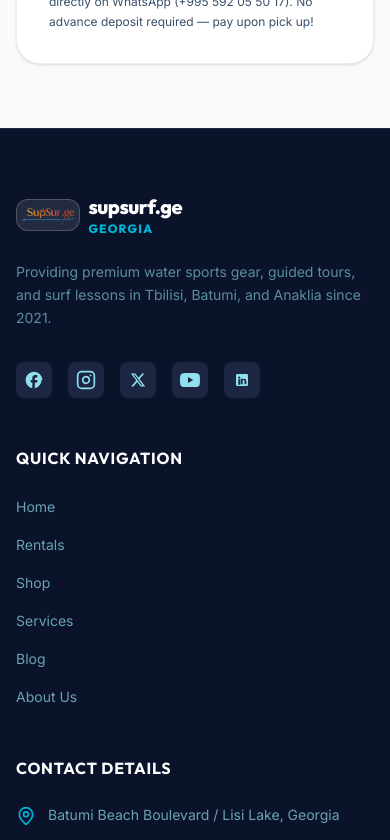
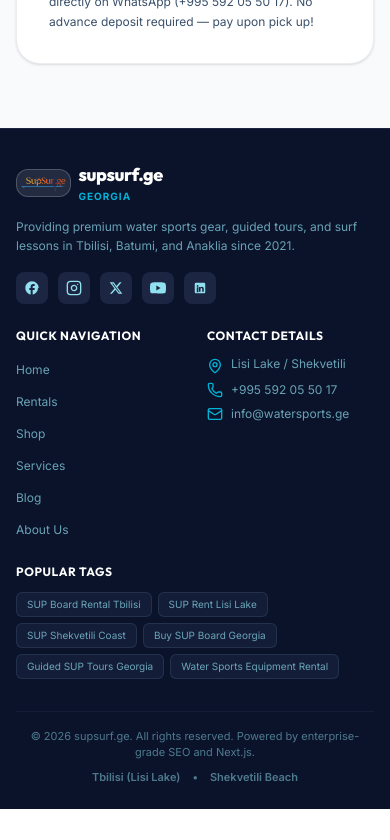
Before and after one commit to zurakopadze22-rgb/supsurf, a React (Vite) app: page /en in a window 390 px wide. Shown: the part 3120-3960 px from the top of the page. After the commit the page ends 3929 px from the top, so only its background shows below. Built offline with nearby package versions, Linux system fonts and the light colour scheme; no server answers.

Commit message:
feat(services/footer): card click navigates to service detail page, compact footer layout for mobile

```diff
--- a/src/components/Footer.tsx
+++ b/src/components/Footer.tsx
@@ -1,5 +1,5 @@
 import { Link } from 'react-router-dom';
-import { Waves, Phone, Mail, MapPin, Anchor } from 'lucide-react';
+import { Waves, Phone, Mail, MapPin } from 'lucide-react';
 import type { Locale } from '@/lib/get-dictionary';
 import db from '../data/db.json';
 
@@ -29,34 +29,26 @@ export default function Footer({ locale, dict }: FooterProps) {
   const keywordsByLocale = {
     en: [
       { text: 'SUP Board Rental Tbilisi', href: `/${locale}/rent` },
-      { text: 'Paddleboard Rental Batumi', href: `/${locale}/rent` },
       { text: 'SUP Rent Lisi Lake', href: `/${locale}/rent` },
+      { text: 'SUP Shekvetili Coast', href: `/${locale}/rent` },
       { text: 'Buy SUP Board Georgia', href: `/${locale}/shop` },
       { text: 'Guided SUP Tours Georgia', href: `/${locale}/services` },
-      { text: 'Inflatable Paddle Board Sales', href: `/${locale}/shop` },
       { text: 'Water Sports Equipment Rental', href: `/${locale}/services` },
-      { text: 'Surfboard Rentals Batumi', href: `/${locale}/services` },
     ],
     ge: [
       { text: 'საპ ბორდების გაქირავება', href: `/${locale}/rent` },
       { text: 'საპ ბორდი ლისის ტბაზე', href: `/${locale}/rent` },
-      { text: 'საპების იჯარა ბათუმში', href: `/${locale}/rent` },
+      { text: 'საპის გაქირავება შეკვეთილში', href: `/${locale}/rent` },
       { text: 'გასაბერი საპ დაფის ყიდვა', href: `/${locale}/shop` },
       { text: 'საპ ტურები საქართველოში', href: `/${locale}/services` },
-      { text: 'წყლის დაფის გაქირავება', href: `/${locale}/rent` },
-      { text: 'სერფინგის გაკვეთილები ბათუმი', href: `/${locale}/services` },
-      { text: 'საპ ბორდი ფასი', href: `/${locale}/shop` },
       { text: 'კორპორატიული ტურები წყალზე', href: `/${locale}/services` },
     ],
     ru: [
-      { text: 'аренда сап бордов Тбилиси', href: `/${locale}/rent` },
-      { text: 'прокат сапов Батуми', href: `/${locale}/rent` },
+      { text: 'аренда сапбордов Тбилиси', href: `/${locale}/rent` },
       { text: 'сапборд Лисье озеро', href: `/${locale}/rent` },
+      { text: 'сапборд Шекветили', href: `/${locale}/rent` },
       { text: 'купить сапборд в Грузии', href: `/${locale}/shop` },
-      { text: 'сап туры и прогулки', href: `/${locale}/services` },
-      { text: 'аренда сапдоски', href: `/${locale}/rent` },
-      { text: 'уроки серфинга Батуми', href: `/${locale}/services` },
-      { text: 'надувные сап доски', href: `/${locale}/shop` },
+      { text: 'сап туры и уроки', href: `/${locale}/services` },
     ],
   };
 
@@ -72,102 +64,87 @@ export default function Footer({ locale, dict }: FooterProps) {
   ];
 
   return (
-    <footer className="bg-ocean-dark text-white border-t border-ocean-navy pt-16 pb-8">
+    <footer className="bg-ocean-dark text-white border-t border-ocean-navy pt-8 sm:pt-14 pb-6 sm:pb-8">
       <div className="mx-auto max-w-7xl px-4 sm:px-6 lg:px-8">
-        <div className="grid grid-cols-1 md:grid-cols-2 lg:grid-cols-4 gap-12 mb-16">
+        <div className="grid grid-cols-2 lg:grid-cols-4 gap-6 sm:gap-10 mb-8 sm:mb-12">
 
           {/* Column 1: Brand & Slogan */}
-          <div className="space-y-6">
+          <div className="col-span-2 lg:col-span-1 space-y-3 sm:space-y-5">
             <Link to={`/${locale}`} className="flex items-center gap-2 group">
               {db?.logo ? (
-                <div className="h-8 w-auto group-hover:scale-105 transition-transform flex items-center bg-white/10 p-1 rounded-xl border border-white/20">
-                  <img src={db.logo} alt="supsurf.ge" className="h-full object-contain max-h-[32px]" />
+                <div className="h-7 w-auto group-hover:scale-105 transition-transform flex items-center bg-white/10 p-1 rounded-xl border border-white/20">
+                  <img src={db.logo} alt="supsurf.ge" className="h-full object-contain max-h-[28px]" />
                 </div>
               ) : (
-                <div className="rounded-xl bg-gradient-to-tr from-ocean-teal to-ocean-cyan p-2 text-ocean-dark shadow-lg shadow-ocean-teal/15">
-                  <svg
-                    viewBox="0 0 24 24"
-                    fill="none"
-                    stroke="currentColor"
-                    strokeWidth="2"
-                    strokeLinecap="round"
-                    strokeLinejoin="round"
-                    className="h-5 w-5"
-                  >
-                    <path d="M12 2C10.5 4.5 9.5 8.5 9.5 12C9.5 15.5 10.5 19.5 12 22C13.5 19.5 14.5 15.5 14.5 12C14.5 8.5 13.5 4.5 12 2Z" fill="currentColor" fillOpacity="0.25" />
-                    <path d="M16 4L8 20" strokeWidth="1.5" />
-                    <path d="M7.5 19L6.5 21.5L8.5 22L9 19.5L7.5 19Z" fill="currentColor" />
-                    <path d="M16.5 5L15.5 3L17.5 2L18 4L16.5 5Z" fill="currentColor" />
-                  </svg>
+                <div className="rounded-xl bg-gradient-to-tr from-ocean-teal to-ocean-cyan p-1.5 text-ocean-dark shadow-md">
+                  <Waves className="h-4 w-4" />
                 </div>
               )}
-              <span className="font-display text-xl font-extrabold tracking-tight text-white">
-                supsurf.ge <span className="text-ocean-teal text-xs tracking-widest uppercase block">Georgia</span>
+              <span className="font-display text-lg sm:text-xl font-extrabold tracking-tight text-white">
+                supsurf.ge <span className="text-ocean-teal text-[10px] sm:text-xs tracking-widest uppercase block font-sans">Georgia</span>
               </span>
             </Link>
-            <p className="font-sans text-sm text-ocean-cyan/60 leading-relaxed">
+
+            <p className="font-sans text-xs text-ocean-cyan/70 leading-relaxed max-w-sm">
               {dict.footer.slogan}
             </p>
-            <div className="flex items-center gap-4 pt-2">
-              {/* Facebook Link */}
+
+            {/* Social Icons Row */}
+            <div className="flex items-center gap-2.5 pt-1">
               <a
                 href="https://www.facebook.com/SUNSETPSUP/"
                 target="_blank"
                 rel="noopener noreferrer"
-                className="w-9 h-9 rounded-lg bg-ocean-navy flex items-center justify-center text-ocean-cyan hover:text-white hover:bg-ocean-teal/20 transition-all"
+                className="w-8 h-8 rounded-lg bg-ocean-navy flex items-center justify-center text-ocean-cyan hover:text-white hover:bg-ocean-teal/20 transition-all"
                 aria-label="Facebook"
               >
-                <svg className="w-5 h-5 fill-current" viewBox="0 0 24 24">
+                <svg className="w-4 h-4 fill-current" viewBox="0 0 24 24">
                   <path d="M22 12c0-5.52-4.48-10-10-10S2 6.48 2 12c0 4.84 3.44 8.87 8 9.8V15H8v-3h2V9.5C10 7.57 11.57 6 13.5 6H16v3h-2c-.55 0-1 .45-1 1V12h3v3h-3v6.8c4.56-.93 8-4.96 8-9.8z" />
                 </svg>
               </a>
-              {/* Instagram Link */}
               <a
                 href="https://www.instagram.com/sun_set_paddle/"
                 target="_blank"
                 rel="noopener noreferrer"
-                className="w-9 h-9 rounded-lg bg-ocean-navy flex items-center justify-center text-ocean-cyan hover:text-white hover:bg-ocean-teal/20 transition-all"
+                className="w-8 h-8 rounded-lg bg-ocean-navy flex items-center justify-center text-ocean-cyan hover:text-white hover:bg-ocean-teal/20 transition-all"
                 aria-label="Instagram"
               >
-                <svg className="w-5 h-5" fill="none" stroke="currentColor" strokeWidth="2" strokeLinecap="round" strokeLinejoin="round" viewBox="0 0 24 24">
+                <svg className="w-4 h-4" fill="none" stroke="currentColor" strokeWidth="2" strokeLinecap="round" strokeLinejoin="round" viewBox="0 0 24 24">
                   <rect x="2" y="2" width="20" height="20" rx="5" ry="5"></rect>
                   <path d="M16 11.37A4 4 0 1 1 12.63 8 4 4 0 0 1 16 11.37z"></path>
                   <line x1="17.5" y1="6.5" x2="17.51" y2="6.5"></line>
                 </svg>
               </a>
-              {/* X / Twitter Link */}
               <a
                 href="https://x.com/supsurfge"
                 target="_blank"
                 rel="noopener noreferrer"
-                className="w-9 h-9 rounded-lg bg-ocean-navy flex items-center justify-center text-ocean-cyan hover:text-white hover:bg-ocean-teal/20 transition-all"
+                className="w-8 h-8 rounded-lg bg-ocean-navy flex items-center justify-center text-ocean-cyan hover:text-white hover:bg-ocean-teal/20 transition-all"
                 aria-label="X (Twitter)"
               >
-                <svg className="w-4 h-4 fill-current" viewBox="0 0 24 24">
+                <svg className="w-3.5 h-3.5 fill-current" viewBox="0 0 24 24">
                   <path d="M18.244 2.25h3.308l-7.227 8.26 8.502 11.24H16.17l-5.214-6.817L4.99 21.75H1.68l7.73-8.835L1.254 2.25H8.08l4.713 6.231zm-1.161 17.52h1.833L7.084 4.126H5.117z" />
                 </svg>
               </a>
-              {/* YouTube Link */}
               <a
                 href="https://www.youtube.com/@supsurfge"
                 target="_blank"
                 rel="noopener noreferrer"
-                className="w-9 h-9 rounded-lg bg-ocean-navy flex items-center justify-center text-ocean-cyan hover:text-white hover:bg-ocean-teal/20 transition-all"
+                className="w-8 h-8 rounded-lg bg-ocean-navy flex items-center justify-center text-ocean-cyan hover:text-white hover:bg-ocean-teal/20 transition-all"
                 aria-label="YouTube"
               >
-                <svg className="w-5 h-5 fill-current" viewBox="0 0 24 24">
+                <svg className="w-4 h-4 fill-current" viewBox="0 0 24 24">
                   <path d="M23.498 6.186a3.016 3.016 0 0 0-2.122-2.136C19.505 3.545 12 3.545 12 3.545s-7.505 0-9.377.505A3.017 3.017 0 0 0 .502 6.186C0 8.07 0 12 0 12s0 3.93.502 5.814a3.016 3.016 0 0 0 2.122 2.136c1.871.505 9.376.505 9.376.505s7.505 0 9.377-.505a3.015 3.015 0 0 0 2.122-2.136C24 15.93 24 12 24 12s0-3.93-.502-5.814zM9.545 15.568V8.432L15.818 12l-6.273 3.568z" />
                 </svg>
               </a>
-              {/* LinkedIn Link */}
               <a
                 href="https://www.linkedin.com/company/supsurfge"
                 target="_blank"
                 rel="noopener noreferrer"
-                className="w-9 h-9 rounded-lg bg-ocean-navy flex items-center justify-center text-ocean-cyan hover:text-white hover:bg-ocean-teal/20 transition-all"
+                className="w-8 h-8 rounded-lg bg-ocean-navy flex items-center justify-center text-ocean-cyan hover:text-white hover:bg-ocean-teal/20 transition-all"
                 aria-label="LinkedIn"
               >
-                <svg className="w-4 h-4 fill-current" viewBox="0 0 24 24">
+                <svg className="w-3.5 h-3.5 fill-current" viewBox="0 0 24 24">
                   <path d="M19 3a2 2 0 0 1 2 2v14a2 2 0 0 1-2 2H5a2 2 0 0 1-2-2V5a2 2 0 0 1 2-2h14m-.5 15.5v-5.3a3.26 3.26 0 0 0-3.26-3.26c-.85 0-1.84.52-2.28 1.3v-1.11h-2.79v8.37h2.79v-4.93c0-.77.62-1.4 1.39-1.4a1.4 1.4 0 0 1 1.4 1.4v4.93h2.75M6.46 10.9v8.37H9.25V10.9H6.46M7.86 6.77a1.63 1.63 0 1 0 0 3.26 1.63 1.63 0 0 0 0-3.26z" />
                 </svg>
               </a>
@@ -175,16 +152,16 @@ export default function Footer({ locale, dict }: FooterProps) {
           </div>
 
           {/* Column 2: Quick Links */}
-          <div>
-            <h3 className="font-display text-base font-bold text-white mb-6 uppercase tracking-wider">
+          <div className="col-span-1">
+            <h3 className="font-display text-xs sm:text-sm font-bold text-white mb-3 uppercase tracking-wider">
               {dict.footer.quick_links}
             </h3>
-            <ul className="space-y-3.5">
+            <ul className="space-y-2">
               {quickLinks.map((link) => (
                 <li key={link.href}>
                   <Link
                     to={link.href}
-                    className="font-sans text-sm text-ocean-cyan/70 hover:text-ocean-teal hover:translate-x-1 inline-block transition-transform duration-200"
+                    className="font-sans text-xs text-ocean-cyan/70 hover:text-ocean-teal transition-colors"
                   >
                     {link.name}
                   </Link>
@@ -194,31 +171,31 @@ export default function Footer({ locale, dict }: FooterProps) {
           </div>
 
           {/* Column 3: Contact Info */}
-          <div>
-            <h3 className="font-display text-base font-bold text-white mb-6 uppercase tracking-wider">
+          <div className="col-span-1">
+            <h3 className="font-display text-xs sm:text-sm font-bold text-white mb-3 uppercase tracking-wider">
               {dict.footer.contact_info}
             </h3>
-            <ul className="space-y-4">
-              <li className="flex items-start gap-3">
-                <MapPin className="w-5 h-5 text-ocean-teal shrink-0 mt-0.5" />
-                <span className="font-sans text-sm text-ocean-cyan/70 leading-relaxed">
-                  {dict.footer.address}
+            <ul className="space-y-2 text-xs">
+              <li className="flex items-start gap-2">
+                <MapPin className="w-4 h-4 text-ocean-teal shrink-0 mt-0.5" />
+                <span className="font-sans text-ocean-cyan/70 leading-tight">
+                  Lisi Lake / Shekvetili
                 </span>
               </li>
-              <li className="flex items-center gap-3">
-                <Phone className="w-5 h-5 text-ocean-teal shrink-0" />
+              <li className="flex items-center gap-2">
+                <Phone className="w-4 h-4 text-ocean-teal shrink-0" />
                 <a
-                  href="tel:+995555123456"
-                  className="font-sans text-sm text-ocean-cyan/70 hover:text-ocean-teal transition-colors"
+                  href="tel:+995592055017"
+                  className="font-sans text-ocean-cyan/70 hover:text-ocean-teal transition-colors"
                 >
-                  +995 555 123 456
+                  +995 592 05 50 17
                 </a>
               </li>
-              <li className="flex items-center gap-3">
-                <Mail className="w-5 h-5 text-ocean-teal shrink-0" />
+              <li className="flex items-center gap-2">
+                <Mail className="w-4 h-4 text-ocean-teal shrink-0" />
                 <a
                   href="mailto:info@watersports.ge"
-                  className="font-sans text-sm text-ocean-cyan/70 hover:text-ocean-teal transition-colors"
+                  className="font-sans text-ocean-cyan/70 hover:text-ocean-teal transition-colors truncate"
                 >
                   info@watersports.ge
                 </a>
@@ -226,17 +203,17 @@ export default function Footer({ locale, dict }: FooterProps) {
             </ul>
           </div>
 
-          {/* Column 4: Localized Keywords (SEO Enhancer) */}
-          <div className="space-y-6">
-            <h3 className="font-display text-base font-bold text-white mb-4 uppercase tracking-wider">
-              {locale === 'ge' ? 'პოპულარული ძიებები' : locale === 'ru' ? 'Популярные запросы' : 'Popular Search Tags'}
+          {/* Column 4: Localized Keywords (SEO Tags - Compact Ribbon on Mobile) */}
+          <div className="col-span-2 lg:col-span-1 space-y-3">
+            <h3 className="font-display text-xs sm:text-sm font-bold text-white uppercase tracking-wider">
+              {locale === 'ge' ? 'პოპულარული ძიებები' : locale === 'ru' ? 'Популярные запросы' : 'Popular Tags'}
             </h3>
-            <div className="flex flex-wrap gap-2">
+            <div className="flex flex-wrap gap-1.5">
               {activeKeywords.map((kw, i) => (
                 <Link
                   key={i}
                   to={kw.href}
-                  className="font-sans text-xs bg-ocean-navy/60 text-ocean-cyan/70 hover:text-ocean-dark hover:bg-ocean-teal px-3 py-1.5 rounded-lg border border-ocean-slate/40 transition-all duration-200"
+                  className="font-sans text-[10px] sm:text-xs bg-ocean-navy/60 text-ocean-cyan/70 hover:text-ocean-dark hover:bg-ocean-teal px-2.5 py-1 rounded-md border border-ocean-slate/40 transition-all"
                 >
                   {kw.text}
                 </Link>
@@ -246,17 +223,15 @@ export default function Footer({ locale, dict }: FooterProps) {
 
         </div>
 
-        {/* Divider */}
-        <div className="border-t border-ocean-navy/55 pt-8 flex flex-col sm:flex-row items-center justify-between gap-4">
-          <p className="font-sans text-xs text-ocean-cyan/40 text-center sm:text-left">
+        {/* Bottom Divider & Rights */}
+        <div className="border-t border-ocean-navy/55 pt-4 flex flex-col sm:flex-row items-center justify-between gap-2 text-[11px] text-ocean-cyan/50">
+          <p className="font-sans text-center sm:text-left">
             &copy; {new Date().getFullYear()} supsurf.ge. {dict.footer.rights}
           </p>
-          <div className="flex items-center gap-4 text-xs text-ocean-cyan/30">
-            <span>Tbilisi</span>
+          <div className="flex items-center gap-3 font-semibold">
+            <span>Tbilisi (Lisi Lake)</span>
             <span>&bull;</span>
-            <span>Batumi</span>
-            <span>&bull;</span>
-            <span>Anaklia</span>
+            <span>Shekvetili Beach</span>
           </div>
         </div>
       </div>
--- a/src/pages/Services.tsx
+++ b/src/pages/Services.tsx
@@ -1,6 +1,6 @@
 import React, { useState, useEffect } from 'react';
-import { useOutletContext } from 'react-router-dom';
-import { Sparkles, Clock, Star, Flame, Trophy, CheckCircle2, ShieldCheck, Waves, MessageCircle, Touchpad, ArrowUpRight } from 'lucide-react';
+import { useOutletContext, Link } from 'react-router-dom';
+import { Sparkles, Clock, Star, Flame, Trophy, CheckCircle2, ShieldCheck, Waves, MessageCircle, ArrowRight } from 'lucide-react';
 import type { Locale } from '@/lib/get-dictionary';
 import BookingModal from '@/components/BookingModal';
 
@@ -54,7 +54,7 @@ export default function Services() {
     duration: locale === 'ge' ? "საათობრივი" : "Hourly",
     image: "/pictures/paddleboard-2.webp",
     desc: locale === 'ge'
-      ? "საპ ბორდით სრიალი საათობრივად! პირველი საათი 25 ლარი, ხოლო ყოველი შემდგომი საათი — 20 ლარი."
+      ? "საპ ბორდით სრიალი საათობრივად! პირველი საათი 25 ლარი, ხოლო ყოველ შემდგომ საათზე — 20 ლარი."
       : "Hourly paddleboard rental. 25 GEL 1st hour, 20 GEL for each next hour.",
     badgeText: locale === 'ge' ? '⏱️ საათობრივი ტარიფი' : '⏱️ Hourly Flex',
     highlights: [
@@ -129,9 +129,9 @@ export default function Services() {
           <div className="grid grid-cols-1 md:grid-cols-2 gap-4 sm:gap-6">
 
             {/* Card 1: Daily Rental Promo */}
-            <div
-              onClick={() => setBookingItem(dailyRentalItem)}
-              className="group relative bg-gradient-to-br from-amber-500/10 via-white to-orange-500/5 rounded-3xl sm:rounded-[2.5rem] border-2 border-amber-500/30 p-4 sm:p-7 shadow-md hover:shadow-xl hover:border-amber-500 transition-all duration-300 cursor-pointer flex flex-col justify-between overflow-hidden hover:-translate-y-1"
+            <Link
+              to={`/${locale}/services/${dailyRentalItem.id}`}
+              className="group relative bg-gradient-to-br from-amber-500/10 via-white to-orange-500/5 rounded-3xl sm:rounded-[2.5rem] border-2 border-amber-500/30 p-4 sm:p-7 shadow-md hover:shadow-xl hover:border-amber-500 transition-all duration-300 flex flex-col justify-between overflow-hidden hover:-translate-y-1 cursor-pointer"
             >
               <div>
                 {/* Top Badge */}
@@ -188,16 +188,16 @@ export default function Services() {
                 </div>
 
                 <div className="py-2 px-4 rounded-xl bg-gradient-to-r from-amber-500 to-orange-500 text-white font-black text-[11px] sm:text-xs uppercase tracking-wider flex items-center gap-1.5 shadow-md group-hover:brightness-110 transition-all shrink-0">
-                  <MessageCircle className="w-3.5 h-3.5 fill-white/20" />
-                  <span>{locale === 'ge' ? 'დააკლიკეთ დასაჯავშნად' : 'Click to Book'}</span>
+                  <span>{locale === 'ge' ? 'დეტალები & დაჯავშნა' : 'Details & Book'}</span>
+                  <ArrowRight className="w-3.5 h-3.5 group-hover:translate-x-0.5 transition-transform" />
                 </div>
               </div>
-            </div>
+            </Link>
 
             {/* Card 2: Hourly Rental */}
-            <div
-              onClick={() => setBookingItem(hourlyRentalItem)}
-              className="group relative bg-gradient-to-br from-sky-500/10 via-white to-blue-500/5 rounded-3xl sm:rounded-[2.5rem] border-2 border-sky-500/30 p-4 sm:p-7 shadow-md hover:shadow-xl hover:border-sky-500 transition-all duration-300 cursor-pointer flex flex-col justify-between overflow-hidden hover:-translate-y-1"
+            <Link
+              to={`/${locale}/services/${hourlyRentalItem.id}`}
+              className="group relative bg-gradient-to-br from-sky-500/10 via-white to-blue-500/5 rounded-3xl sm:rounded-[2.5rem] border-2 border-sky-500/30 p-4 sm:p-7 shadow-md hover:shadow-xl hover:border-sky-500 transition-all duration-300 flex flex-col justify-between overflow-hidden hover:-translate-y-1 cursor-pointer"
             >
               <div>
                 {/* Top Badge */}
@@ -253,11 +253,11 @@ export default function Services() {
                 </div>
 
                 <div className="py-2 px-4 rounded-xl bg-gradient-to-r from-sky-500 to-blue-600 text-white font-black text-[11px] sm:text-xs uppercase tracking-wider flex items-center gap-1.5 shadow-md group-hover:brightness-110 transition-all shrink-0">
-                  <MessageCircle className="w-3.5 h-3.5 fill-white/20" />
-                  <span>{locale === 'ge' ? 'დააკლიკეთ დასაჯავშნად' : 'Click to Book'}</span>
+                  <span>{locale === 'ge' ? 'დეტალები & დაჯავშნა' : 'Details & Book'}</span>
+                  <ArrowRight className="w-3.5 h-3.5 group-hover:translate-x-0.5 transition-transform" />
                 </div>
               </div>
-            </div>
+            </Link>
 
           </div>
         </section>
@@ -275,9 +275,9 @@ export default function Services() {
           </div>
 
           {/* Compact Beginner Lesson Card */}
-          <div
-            onClick={() => setBookingItem(beginnerLessonItem)}
-            className="group relative bg-gradient-to-br from-emerald-500/10 via-white to-teal-500/10 rounded-3xl sm:rounded-[2.5rem] border-2 border-emerald-500/30 p-4 sm:p-7 shadow-md hover:shadow-xl hover:border-emerald-500 transition-all duration-300 cursor-pointer overflow-hidden hover:-translate-y-1"
+          <Link
+            to={`/${locale}/services/${beginnerLessonItem.id}`}
+            className="group relative bg-gradient-to-br from-emerald-500/10 via-white to-teal-500/10 rounded-3xl sm:rounded-[2.5rem] border-2 border-emerald-500/30 p-4 sm:p-7 shadow-md hover:shadow-xl hover:border-emerald-500 transition-all duration-300 cursor-pointer overflow-hidden hover:-translate-y-1 block"
           >
             <div className="flex items-center justify-between gap-2 mb-3 sm:mb-4">
               <span className="inline-flex items-center gap-1 px-3 py-1 rounded-full bg-gradient-to-r from-emerald-500 to-teal-600 text-white text-[10px] sm:text-xs font-black uppercase tracking-wider shadow-xs">
@@ -328,11 +328,11 @@ export default function Services() {
               </div>
 
               <div className="py-2 px-4 rounded-xl bg-gradient-to-r from-emerald-500 to-teal-600 text-white font-black text-[11px] sm:text-xs uppercase tracking-wider flex items-center gap-1.5 shadow-md group-hover:brightness-110 transition-all shrink-0">
-                <MessageCircle className="w-3.5 h-3.5 fill-white/20" />
-                <span>{locale === 'ge' ? 'დააკლიკეთ დასაჯავშნად' : 'Click to Book'}</span>
+                <span>{locale === 'ge' ? 'დეტალები & დაჯავშნა' : 'Details & Book'}</span>
+                <ArrowRight className="w-3.5 h-3.5 group-hover:translate-x-0.5 transition-transform" />
               </div>
             </div>
-          </div>
+          </Link>
         </section>
 
         {/* SECTION 3: 🏆 კორპორატიული შეთავაზებები (Corporate Section) */}
```
Also changed, not shown: 5 other files (tests, documents, lock files or other folders).
